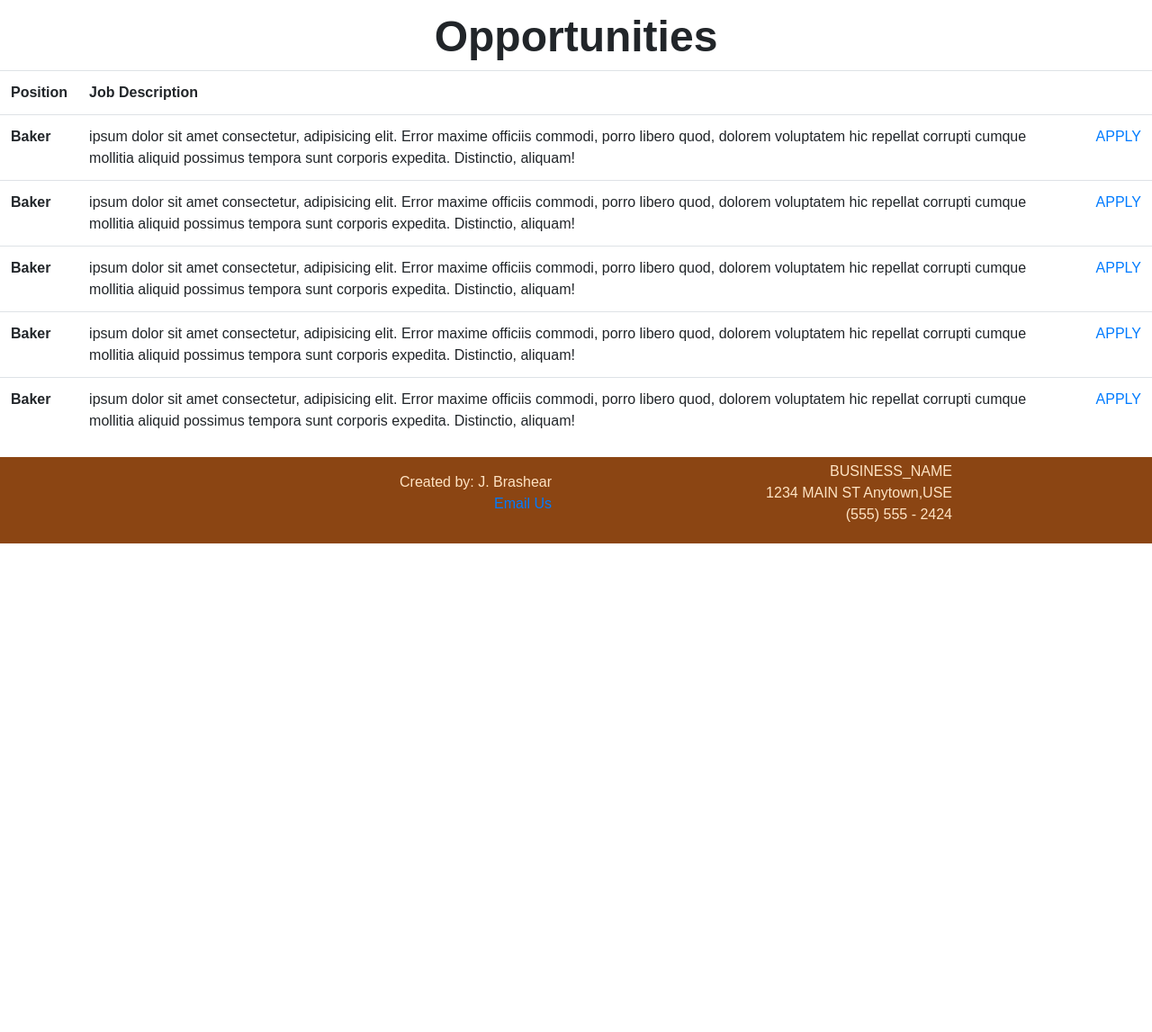
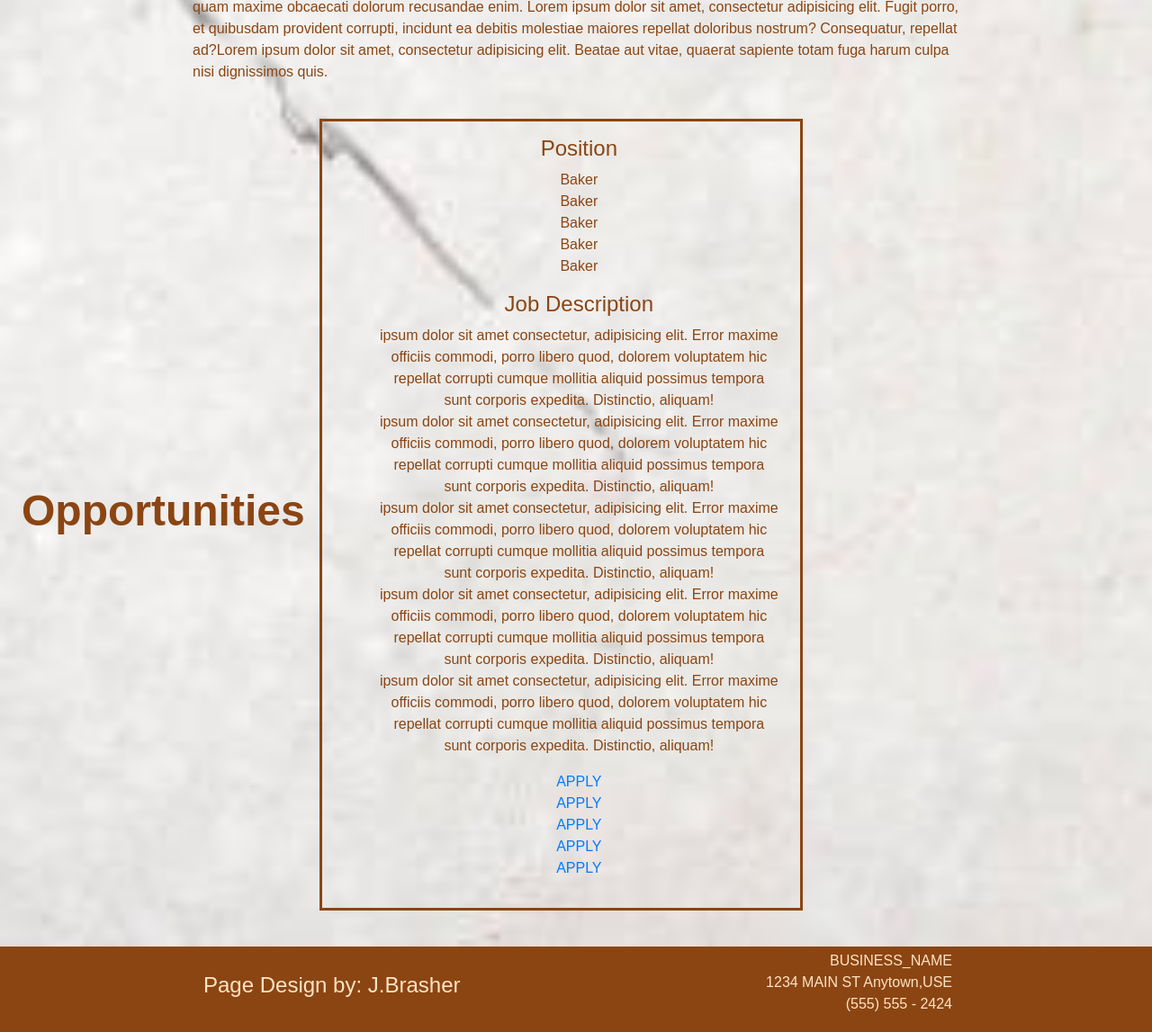
Before and after one commit to JayBrashear/SmallBusinessWebsite, a plain HTML site: page careers.html in a window 1280 px wide. Shown: the part 840-1987 px from the top of the page at 90% size. Before the commit the page ends 1444 px from the top, so only its background shows below. Drawn offline with nearby package versions, Linux system fonts and the light colour scheme; a small style sheet from the web is missing.

Commit message:
styling update and carrer page rework

```diff
--- a/careers.html
+++ b/careers.html
@@ -11,7 +11,7 @@
     <link rel="stylesheet" href="./css/style.css">
     <title>Careers</title>
 </head>
-<body>
+<body class = "Careers-body">
     <header class = "main-header">
         <img src = "images/logo.jpg" alt="Business Logo image Description" height="250px" width="250px" />
         <h1 class = "Page-Name">Careers</h1>
@@ -34,78 +34,61 @@
         ipsum dolor sit amet, consectetur adipisicing elit. Beatae aut vitae,
         quaerat sapiente totam fuga harum culpa nisi dignissimos quis.
         Lorem, ipsum dolor sit amet consectetur adipisicing elit. Qui nihil recusandae est quam sit laborum!
-        Lorem ipsum dolor sit amet consectetur adipisicing elit. Fuga, nam dolore. In tempore laboriosam cum necessitatibus quia, nobis maxime fugiat dolor aliquid! Magnam non error maiores nostrum nisi unde aliquam, aspernatur rem, similique quos ex, delectus iste incidunt saepe fuga commodi numquam cupiditate! Tenetur nostrum ipsum non excepturi esse minima illo nihil voluptas consequatur, molestiae eos placeat, deserunt commodi voluptatum laboriosam. Molestias velit ab sint nemo aliquam possimus unde! Velit quidem commodi iure ullam consectetur.
+        Lorem ipsum dolor sit amet consectetur adipisicing elit. Fuga, nam dolore.
+        In tempore laboriosam cum necessitatibus quia, nobis maxime fugiat dolor aliquid! Magnam non error maiores nostrum nisi unde aliquam, aspernatur rem, similique quos ex, delectus iste incidunt saepe fuga commodi numquam cupiditate! Tenetur nostrum ipsum non excepturi esse minima illo nihil voluptas consequatur, molestiae eos placeat, deserunt commodi voluptatum laboriosam. Molestias velit ab sint nemo aliquam possimus unde!
+        Velit quidem commodi iure ullam consectetur. Architecto iusto minima voluptatem optio,
+        debitis quam maxime obcaecati dolorum recusandae enim.
+        Lorem ipsum dolor sit amet, consectetur adipisicing elit. Fugit porro, et quibusdam provident corrupti,
+        incidunt ea debitis molestiae maiores repellat doloribus nostrum? Consequatur, repellat ad?Lorem
+        ipsum dolor sit amet, consectetur adipisicing elit. Beatae aut vitae,
+        quaerat sapiente totam fuga harum culpa nisi dignissimos quis.
     </p>
 
     </div>
-    <div class = "table">
-        <table>
+    <div class = "container table-container">
         <h3 class="content-header">Opportunities</h3>
-            <tr>
-                <th scope="col">Position</th>
-                <th scope="col">Job Description</th>
-                <th scope="col"></th>
-            </tr>
-            <tr>
-                <th scope="row">Baker</th>
-                <td > ipsum dolor sit amet consectetur, adipisicing elit. Error maxime officiis commodi,
+            <div class = "table-box">
+                <ul>
+                    <h4>Position</h4>
+                    <li>Baker</li>
+                    <li>Baker</li>
+                    <li>Baker</li>
+                    <li>Baker</li>
+                    <li>Baker</li>
+                </ul>
+                <ul>
+                    <h4>Job Description</h4>
+                    <li>ipsum dolor sit amet consectetur, adipisicing elit. Error maxime officiis commodi,
                         porro libero quod, dolorem voluptatem hic repellat corrupti
-                    cumque mollitia aliquid possimus tempora sunt corporis expedita. Distinctio, aliquam!
-                </td>
-                <td>
-                    <a href="https://www.indeed.com/" target="_blank">APPLY</a>
-                </td>
-            </tr>
-            <tr>
-                <th scope="row">Baker</th>
-                <td > ipsum dolor sit amet consectetur, adipisicing elit. Error maxime officiis commodi,
+                        cumque mollitia aliquid possimus tempora sunt corporis expedita. Distinctio, aliquam!</li>
+                    <li>ipsum dolor sit amet consectetur, adipisicing elit. Error maxime officiis commodi,
                         porro libero quod, dolorem voluptatem hic repellat corrupti
-                    cumque mollitia aliquid possimus tempora sunt corporis expedita. Distinctio, aliquam!
-                </td>
-                <td>
-                    <a href="https://www.indeed.com/" target="_blank">APPLY</a>
-                </td>
-            </tr>
-            <tr>
-                <th scope="row">Baker</th>
-                <td > ipsum dolor sit amet consectetur, adipisicing elit. Error maxime officiis commodi,
+                        cumque mollitia aliquid possimus tempora sunt corporis expedita. Distinctio, aliquam!</li>
+                    <li>ipsum dolor sit amet consectetur, adipisicing elit. Error maxime officiis commodi,
                         porro libero quod, dolorem voluptatem hic repellat corrupti
-                    cumque mollitia aliquid possimus tempora sunt corporis expedita. Distinctio, aliquam!
-                </td>
-                <td>
-                    <a href="https://www.indeed.com/" target="_blank">APPLY</a>
-                </td>
-            </tr>
-            <tr>
-                <th scope="row">Baker</th>
-                <td > ipsum dolor sit amet consectetur, adipisicing elit. Error maxime officiis commodi,
+                        cumque mollitia aliquid possimus tempora sunt corporis expedita. Distinctio, aliquam!</li>
+                    <li>ipsum dolor sit amet consectetur, adipisicing elit. Error maxime officiis commodi,
                         porro libero quod, dolorem voluptatem hic repellat corrupti
-                    cumque mollitia aliquid possimus tempora sunt corporis expedita. Distinctio, aliquam!
-                </td>
-                <td>
-                    <a href="https://www.indeed.com/" target="_blank">APPLY</a>
-                </td>
-            </tr>
-            <tr>
-                <th scope="row">Baker</th>
-                <td > ipsum dolor sit amet consectetur, adipisicing elit. Error maxime officiis commodi,
+                        cumque mollitia aliquid possimus tempora sunt corporis expedita. Distinctio, aliquam!</li>
+                    <li>ipsum dolor sit amet consectetur, adipisicing elit. Error maxime officiis commodi,
                         porro libero quod, dolorem voluptatem hic repellat corrupti
-                    cumque mollitia aliquid possimus tempora sunt corporis expedita. Distinctio, aliquam!
-                </td>
-                <td>
-                    <a href="https://www.indeed.com/" target="_blank">APPLY</a>
-                </td>
-            </tr>
-            </table>
+                        cumque mollitia aliquid possimus tempora sunt corporis expedita. Distinctio, aliquam!</li>
+                </ul>
+                <ul>
+                    <h4></h4>
+                    <li><a href="https://www.indeed.com/" target="_blank">APPLY</a></li>
+                    <li><a href="https://www.indeed.com/" target="_blank">APPLY</a></li>
+                    <li><a href="https://www.indeed.com/" target="_blank">APPLY</a></li>
+                    <li><a href="https://www.indeed.com/" target="_blank">APPLY</a></li>
+                    <li><a href="https://www.indeed.com/" target="_blank">APPLY</a></li>
+                </ul>
+            </div>
 
     </div>
 </body>
 <FOOTER class = "footer">
     <DIV class ="container footer-container">
-        <ul>
-        <li>Created by: J. Brashear</li>
-        <li><a href = "mailto:jeremy.brashear@hotmail.com">Email Us</a></li>
-        </ul>
+        <h4 ><a href = "mailto:jeremy.brashear@hotmail.com">Page Design by: J.Brasher</a></h4>
 
     <ul>
     <li class = business-name>BUSINESS_NAME</li>
--- a/css/style.css
+++ b/css/style.css
@@ -2,6 +2,15 @@
 * {box-sizing: border-box;
    font-family: Arial, Helvetica, sans-serif ;
 }
+
+/* Base Style*/
+html,body    {
+    margin: 0;
+    padding: 0;
+    font-size: medium;
+    color: saddlebrown;
+}
+
 /* Navigation Style*/
 
 .main-header{
@@ -38,16 +47,7 @@
 .Business-Name {
     text-align: center;
     margin: 0;
-    font-size: 4em;
-
-}
-/* Base Style*/
-html,body    {
-    margin: 0;
-    padding: 0;
-    font-size: medium;
-    color: saddlebrown;
-}
+    font-size: 4em;}
 
 /* Content - Containers and Columns */
 .content {
@@ -69,6 +69,65 @@ html,body    {
     margin: 12px;
     border-radius: 50%;
 }
+/* Menu */
+.menu-container{
+    display: flex;
+    align-items: center;
+    background-image: url(../images/background3.jpg);
+    margin: 1em 1em;
+    padding: .5em;
+}
+
+.menu-container ul {
+    flex-grow: 1;
+    text-align: end;
+}
+.menu-container li {
+    padding: 0 .5em;
+    list-style-type: none;
+}
+.menu-box{
+    background-image: url(../images/background2.jpg);
+    background-size: cover;
+    opacity: 75%;
+    margin: .5em .5em;
+    padding-bottom: 30px;
+}
+
+/* Careers */
+.Careers-body{
+    background-image: url(../images/background2.jpg);
+    background-size: cover;
+
+}
+.table-container{
+    display: flex;
+    align-items: center;
+    margin: 1em 1em;
+    padding: .5em;
+
+}
+
+.table-box {
+    display: -ms-inline-grid;
+    border: solid saddlebrown;
+    padding: 1em;
+    margin: 1em;
+}
+
+.table-container ul {
+    flex-grow: 1;
+    text-align: center;
+}
+.table-container li {
+    padding: 0 .5em;
+    list-style-type: none;
+}
+
+.table-box a {
+    text-decoration: none;
+}
+
 
 /* Footer */
 .footer{
@@ -90,13 +149,21 @@ html,body    {
     padding: 0 .5em;
     list-style-type: none;
 }
+.footer a{
+    color: bisque;
+    display: inline-block;
+    padding: .5em;
+    text-decoration: none;
+}
 
 /* Button */
 .btn-success {
     background-color: dodgerblue;
     border-color: dodgerblue;
+
 }
 .btn-success:hover {
     background-color: deepskyblue;
     border-color: deepskyblue;
+    cursor:pointer
 }
```
Also changed, not shown: contact.html (+1 -4 lines), index.html (+1 -4 lines), menu.html (+4 -4 lines), images/background3.jpg (added). Lines whose indentation alone changed are shown as unchanged.
